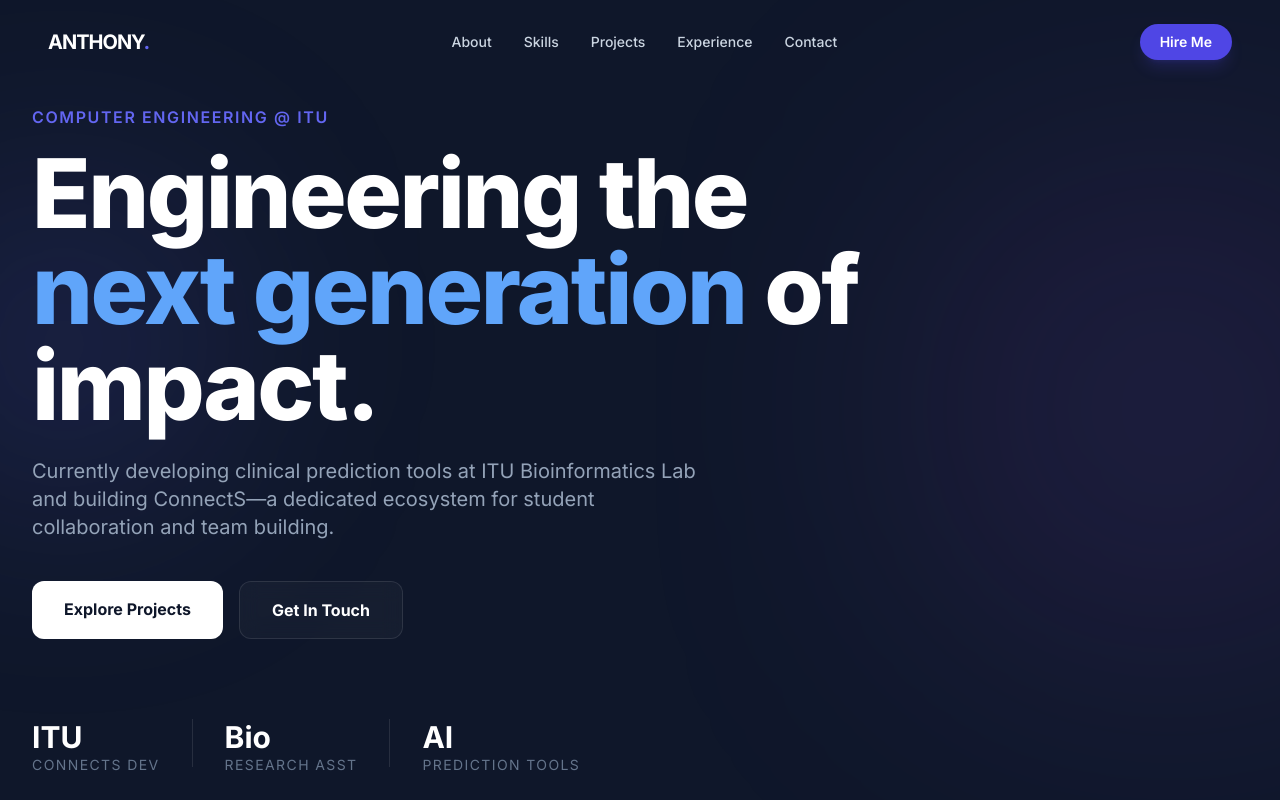
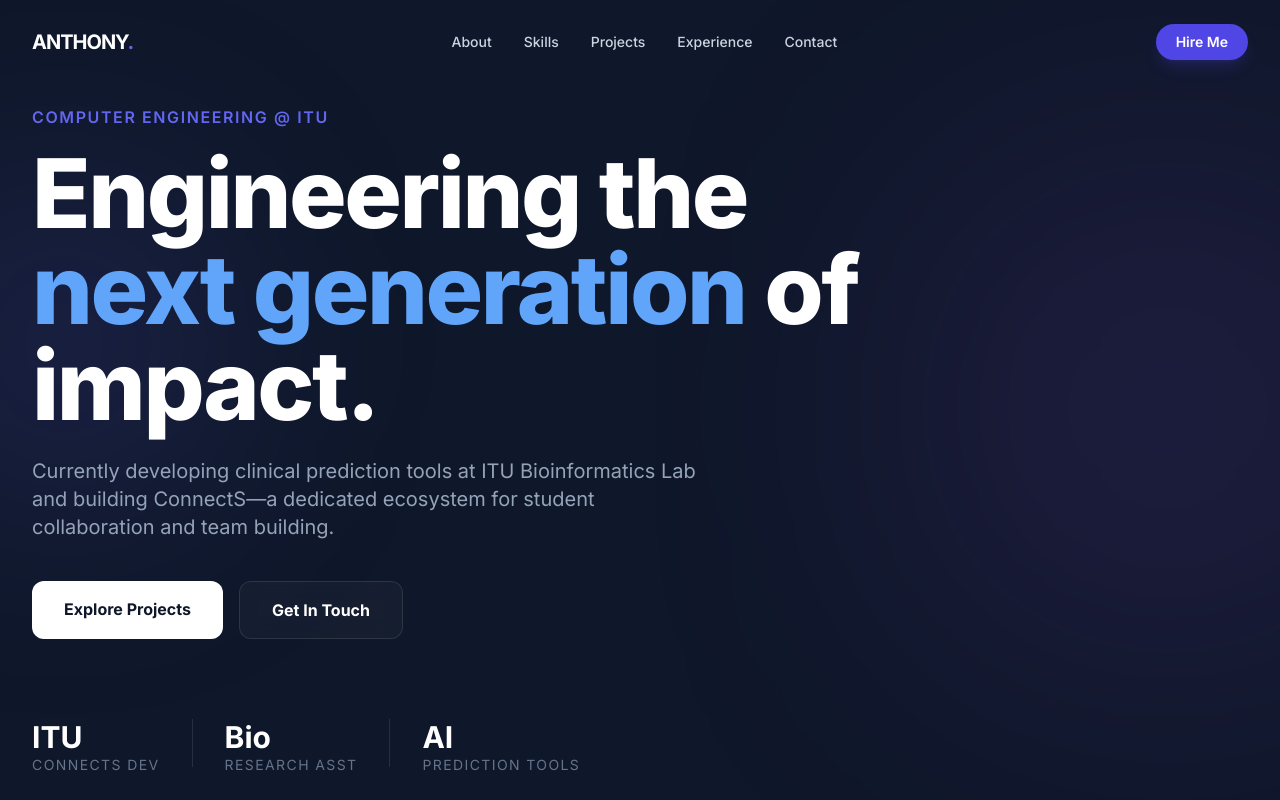
Before and after one commit to Anthony-Pius-1729/anthony-yua-ior-portfolio, a React (Vite) app: page / in a window 1280 px wide. Shown: the top 800 px of the page. Built offline with nearby package versions, Linux system fonts and the light colour scheme.

Commit message:
fix: update Navbar component to use consistent container class for layout

```diff
--- a/components/Navbar.tsx
+++ b/components/Navbar.tsx
@@ -28,7 +28,7 @@
           : "bg-transparent py-6"
       }`}
     >
-      <div className="max-w-7xl mx-auto px-4 md:px-8 lg:px-12 flex justify-between items-center">
+      <div className="container mx-auto px-8 flex justify-between items-center">
         <a
           href="#"
           className="text-xl font-bold text-white tracking-tighter group"
```
